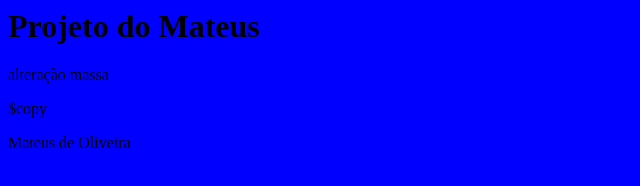
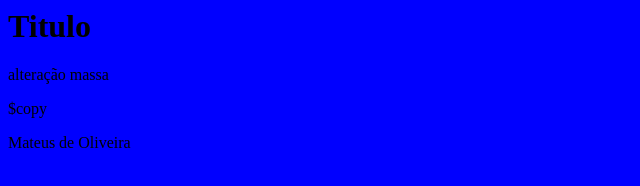
Before and after one commit to mateusbandeira182/trelei, a plain HTML site: page index.html in a window 1280 px wide. Shown: the whole page, without its empty margins (0-640 px from the left). Drawn offline with Linux system fonts and the light colour scheme.

Commit message:
Titulo do site

```diff
--- a/index.html
+++ b/index.html
@@ -3,7 +3,7 @@
             <link rel="stylesheet" href="estilo.css">
     </head>
     <body>
-        <h1>Projeto do Mateus</h1>
+        <h1>Titulo</h1>
         <p>alteração massa</p>
         <footer>
             $copy <p>Mateus de Oliveira</p>
```
